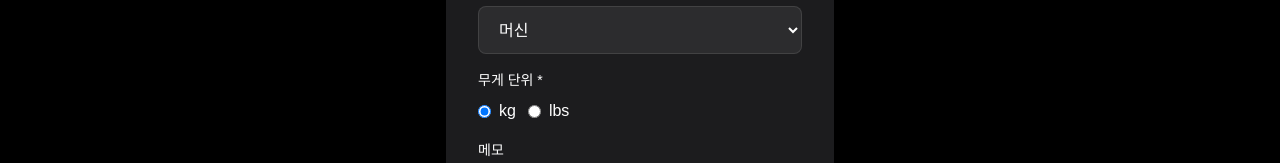
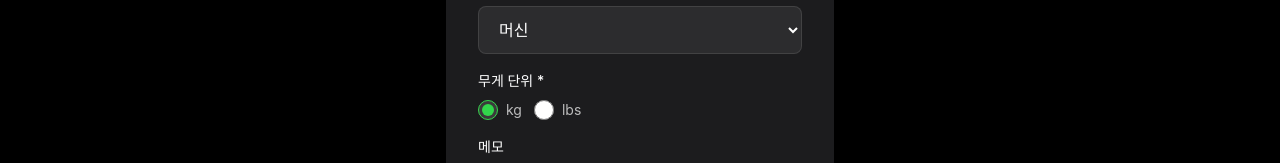
Before and after one commit to Sharknia/dowajwo-woondong, a Next.js app: page /workout/library/new in a window 1280 px wide. Shown: the part 289-452 px from the top of the page. Built offline with nearby package versions, Linux system fonts and the light colour scheme.

Commit message:
운동 추가 페이지 UI 개선: 무게 단위 선택을 위한 RadioGroup 및 Radio 컴포넌트 추가, 기존 FormGroup에서 통합하여 사용자 경험 향상. 관련 문서 업데이트.

```diff
--- a/app/workout/library/new/page.tsx
+++ b/app/workout/library/new/page.tsx
@@ -2,7 +2,7 @@
 
 import React, { useState } from 'react';
 import { useRouter } from 'next/navigation';
-import { Button, Card, PageHeader, Input, Select, Textarea, Form, FormGroup } from '@/components/ui';
+import { Button, Card, PageHeader, Input, Select, Textarea, Form, RadioGroup } from '@/components/ui';
 import { useTheme } from '@/contexts/ThemeContext';
 import { colors, spacing } from '@/lib/design-system';
 import { createExerciseTemplate } from '@/lib/api/exercise-template';
@@ -112,6 +112,11 @@ export default function NewExerciseTemplatePage() {
     label: value,
   }));
 
+  const weightUnitOptions = [
+    { value: WeightUnit.KG, label: 'kg' },
+    { value: WeightUnit.LBS, label: 'lbs' },
+  ];
+
   return (
     <div style={containerStyle}>
       <PageHeader title="운동 추가" layout="centered" sticky />
@@ -151,51 +156,15 @@ export default function NewExerciseTemplatePage() {
               fullWidth
             />
 
-            <FormGroup gap="sm">
-              <label style={{
-                fontSize: '14px',
-                fontWeight: 500,
-                color: isDark ? colors.text.dark.primary : colors.text.light.primary,
-              }}>
-                무게 단위 *
-              </label>
-              <div style={{ display: 'flex', gap: spacing[3] }}>
-                <label style={{
-                  display: 'flex',
-                  alignItems: 'center',
-                  gap: spacing[2],
-                  cursor: 'pointer',
-                  fontSize: '16px',
-                  color: isDark ? colors.text.dark.primary : colors.text.light.primary,
-                }}>
-                  <input
-                    type="radio"
-                    value={WeightUnit.KG}
-                    checked={formData.defaultWeightUnit === WeightUnit.KG}
-                    onChange={() => setFormData({ ...formData, defaultWeightUnit: WeightUnit.KG })}
-                    disabled={isSaving}
-                  />
-                  kg
-                </label>
-                <label style={{
-                  display: 'flex',
-                  alignItems: 'center',
-                  gap: spacing[2],
-                  cursor: 'pointer',
-                  fontSize: '16px',
-                  color: isDark ? colors.text.dark.primary : colors.text.light.primary,
-                }}>
-                  <input
-                    type="radio"
-                    value={WeightUnit.LBS}
-                    checked={formData.defaultWeightUnit === WeightUnit.LBS}
-                    onChange={() => setFormData({ ...formData, defaultWeightUnit: WeightUnit.LBS })}
-                    disabled={isSaving}
-                  />
-                  lbs
-                </label>
-              </div>
-            </FormGroup>
+            <RadioGroup
+              label="무게 단위 *"
+              name="weightUnit"
+              value={formData.defaultWeightUnit}
+              onChange={(value) => setFormData({ ...formData, defaultWeightUnit: value as WeightUnit })}
+              options={weightUnitOptions}
+              orientation="horizontal"
+              disabled={isSaving}
+            />
 
             <Textarea
               label="메모"
--- /dev/null
+++ b/components/ui/Radio.tsx
@@ -0,0 +1,89 @@
+'use client';
+
+import React, { forwardRef } from 'react';
+import { useTheme } from '@/contexts/ThemeContext';
+import { colors, typography, spacing, focus } from '@/lib/design-system';
+
+interface RadioProps extends Omit<React.InputHTMLAttributes<HTMLInputElement>, 'type' | 'style' | 'size'> {
+  label?: string;
+  error?: string;
+  size?: 'sm' | 'md' | 'lg';
+}
+
+export const Radio = forwardRef<HTMLInputElement, RadioProps>(
+  ({ label, error, size = 'md', id, disabled, ...props }, ref) => {
+    const { theme } = useTheme();
+    const isDark = theme === 'dark';
+    const [isFocused, setIsFocused] = React.useState(false);
+
+    const radioId = id || `radio-${Math.random().toString(36).substr(2, 9)}`;
+
+    const sizeMap = {
+      sm: '16px',
+      md: '20px',
+      lg: '24px',
+    };
+
+    const containerStyle = {
+      display: 'flex',
+      alignItems: 'center',
+      gap: spacing[2],
+      opacity: disabled ? 0.6 : 1,
+      cursor: disabled ? 'not-allowed' : 'pointer',
+    };
+
+    const radioStyle = {
+      width: sizeMap[size],
+      height: sizeMap[size],
+      accentColor: colors.primary.neonGreen,
+      cursor: disabled ? 'not-allowed' : 'pointer',
+      outline: isFocused && !disabled
+        ? (isDark ? focus.dark.outline : focus.light.outline)
+        : 'none',
+      outlineOffset: isFocused && !disabled ? '2px' : '0',
+      transition: focus.transition,
+    };
+
+    const labelStyle = {
+      fontSize: size === 'sm' ? typography.fontSize.xs : size === 'md' ? typography.fontSize.sm : typography.fontSize.base,
+      color: isDark ? colors.text.dark.secondary : colors.text.light.secondary,
+      fontFamily: typography.fontFamily.sans,
+      cursor: disabled ? 'not-allowed' : 'pointer',
+      userSelect: 'none' as const,
+    };
+
+    const errorStyle = {
+      fontSize: typography.fontSize.xs,
+      color: colors.utility.error,
+      marginTop: spacing[1],
+      fontFamily: typography.fontFamily.sans,
+    };
+
+    return (
+      <div>
+        <div style={containerStyle}>
+          <input
+            ref={ref}
+            type="radio"
+            id={radioId}
+            style={radioStyle}
+            disabled={disabled}
+            onFocus={() => setIsFocused(true)}
+            onBlur={() => setIsFocused(false)}
+            aria-invalid={!!error}
+            aria-describedby={error ? `${radioId}-error` : undefined}
+            {...props}
+          />
+          {label && (
+            <label htmlFor={radioId} style={labelStyle}>
+              {label}
+            </label>
+          )}
+        </div>
+        {error && <span id={`${radioId}-error`} style={errorStyle} role="alert">{error}</span>}
+      </div>
+    );
+  }
+);
+
+Radio.displayName = 'Radio';
--- /dev/null
+++ b/components/ui/RadioGroup.tsx
@@ -0,0 +1,117 @@
+'use client';
+
+import React from 'react';
+import { Radio } from './Radio';
+import { useTheme } from '@/contexts/ThemeContext';
+import { colors, typography, spacing } from '@/lib/design-system';
+
+export type RadioGroupSize = 'sm' | 'md' | 'lg';
+export type RadioGroupOrientation = 'horizontal' | 'vertical';
+
+interface RadioOption {
+  value: string;
+  label: string;
+  disabled?: boolean;
+}
+
+interface RadioGroupProps {
+  label?: string;
+  options: RadioOption[];
+  value?: string;
+  onChange?: (value: string) => void;
+  name: string;
+  error?: string;
+  hint?: string;
+  size?: RadioGroupSize;
+  orientation?: RadioGroupOrientation;
+  disabled?: boolean;
+}
+
+export function RadioGroup({
+  label,
+  options,
+  value,
+  onChange,
+  name,
+  error,
+  hint,
+  size = 'md',
+  orientation = 'horizontal',
+  disabled = false,
+}: RadioGroupProps) {
+  const { theme } = useTheme();
+  const isDark = theme === 'dark';
+
+  const groupId = `radiogroup-${Math.random().toString(36).substr(2, 9)}`;
+
+  const containerStyle = {
+    display: 'flex',
+    flexDirection: 'column' as const,
+    gap: spacing[2],
+  };
+
+  const labelStyle = {
+    fontSize: typography.fontSize.sm,
+    fontWeight: typography.fontWeight.medium,
+    color: isDark ? colors.text.dark.primary : colors.text.light.primary,
+    fontFamily: typography.fontFamily.sans,
+  };
+
+  const optionsContainerStyle = {
+    display: 'flex',
+    flexDirection: orientation === 'vertical' ? ('column' as const) : ('row' as const),
+    gap: spacing[3],
+    flexWrap: 'wrap' as const,
+  };
+
+  const messageStyle = {
+    fontSize: typography.fontSize.xs,
+    fontFamily: typography.fontFamily.sans,
+    marginTop: spacing[1],
+  };
+
+  const errorStyle = {
+    ...messageStyle,
+    color: colors.utility.error,
+  };
+
+  const hintStyle = {
+    ...messageStyle,
+    color: isDark ? colors.text.dark.tertiary : colors.text.light.tertiary,
+  };
+
+  return (
+    <div style={containerStyle}>
+      {label && (
+        <label style={labelStyle} id={`${groupId}-label`}>
+          {label}
+        </label>
+      )}
+      <div
+        style={optionsContainerStyle}
+        role="radiogroup"
+        aria-labelledby={label ? `${groupId}-label` : undefined}
+        aria-describedby={
+          error ? `${groupId}-error` :
+          hint ? `${groupId}-hint` :
+          undefined
+        }
+      >
+        {options.map((option) => (
+          <Radio
+            key={option.value}
+            name={name}
+            value={option.value}
+            checked={value === option.value}
+            onChange={() => onChange?.(option.value)}
+            label={option.label}
+            size={size}
+            disabled={disabled || option.disabled}
+          />
+        ))}
+      </div>
+      {error && <span id={`${groupId}-error`} style={errorStyle} role="alert">{error}</span>}
+      {hint && !error && <span id={`${groupId}-hint`} style={hintStyle}>{hint}</span>}
+    </div>
+  );
+}
--- a/components/ui/index.ts
+++ b/components/ui/index.ts
@@ -12,6 +12,11 @@ export type { TextareaSize } from './Textarea';
 
 export { Checkbox } from './Checkbox';
 
+export { Radio } from './Radio';
+
+export { RadioGroup } from './RadioGroup';
+export type { RadioGroupSize, RadioGroupOrientation } from './RadioGroup';
+
 export { Card } from './Card';
 
 export { Form, FormGroup, FormRow } from './Form';
```
Also changed, not shown: 1 other file (tests, documents, lock files or other folders).
